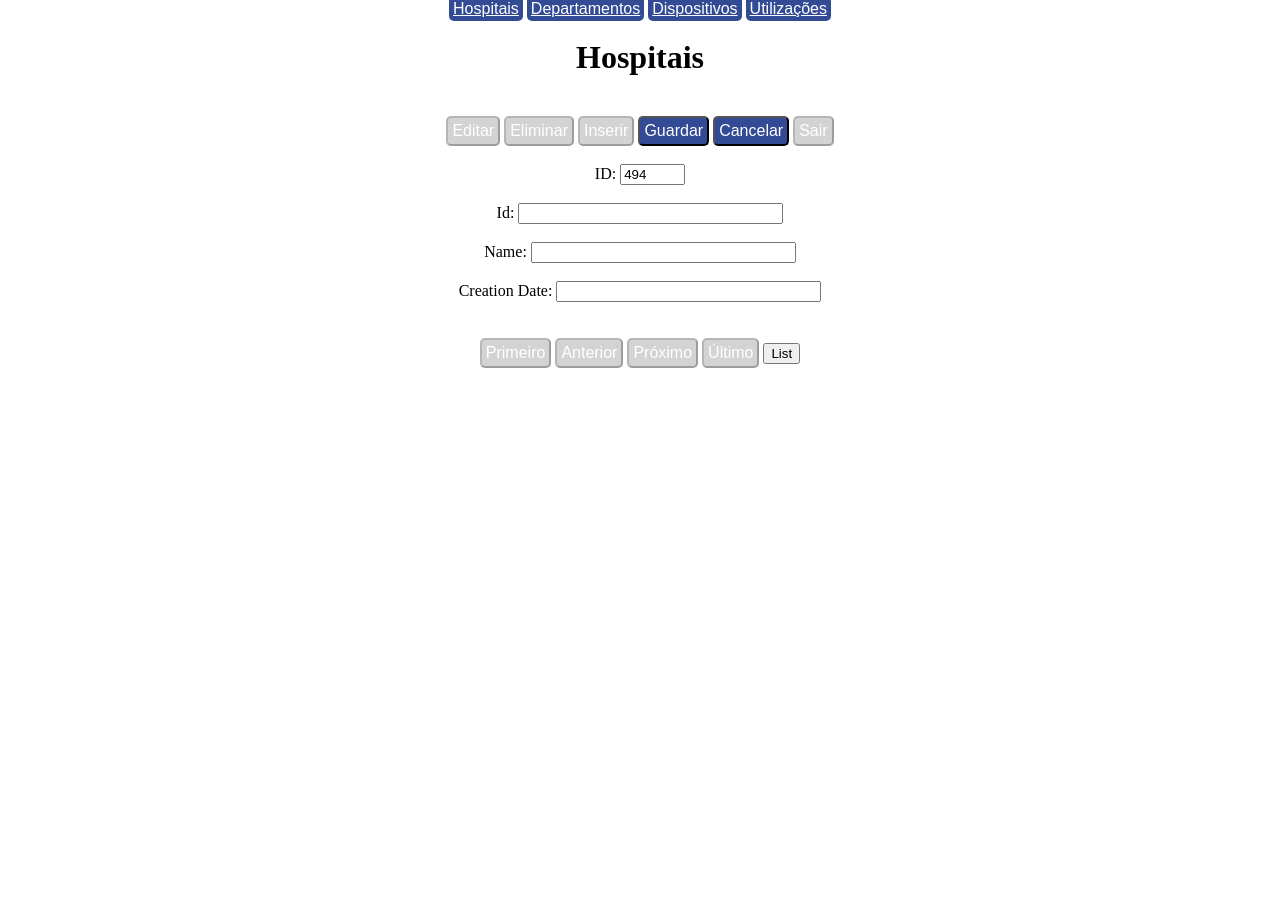
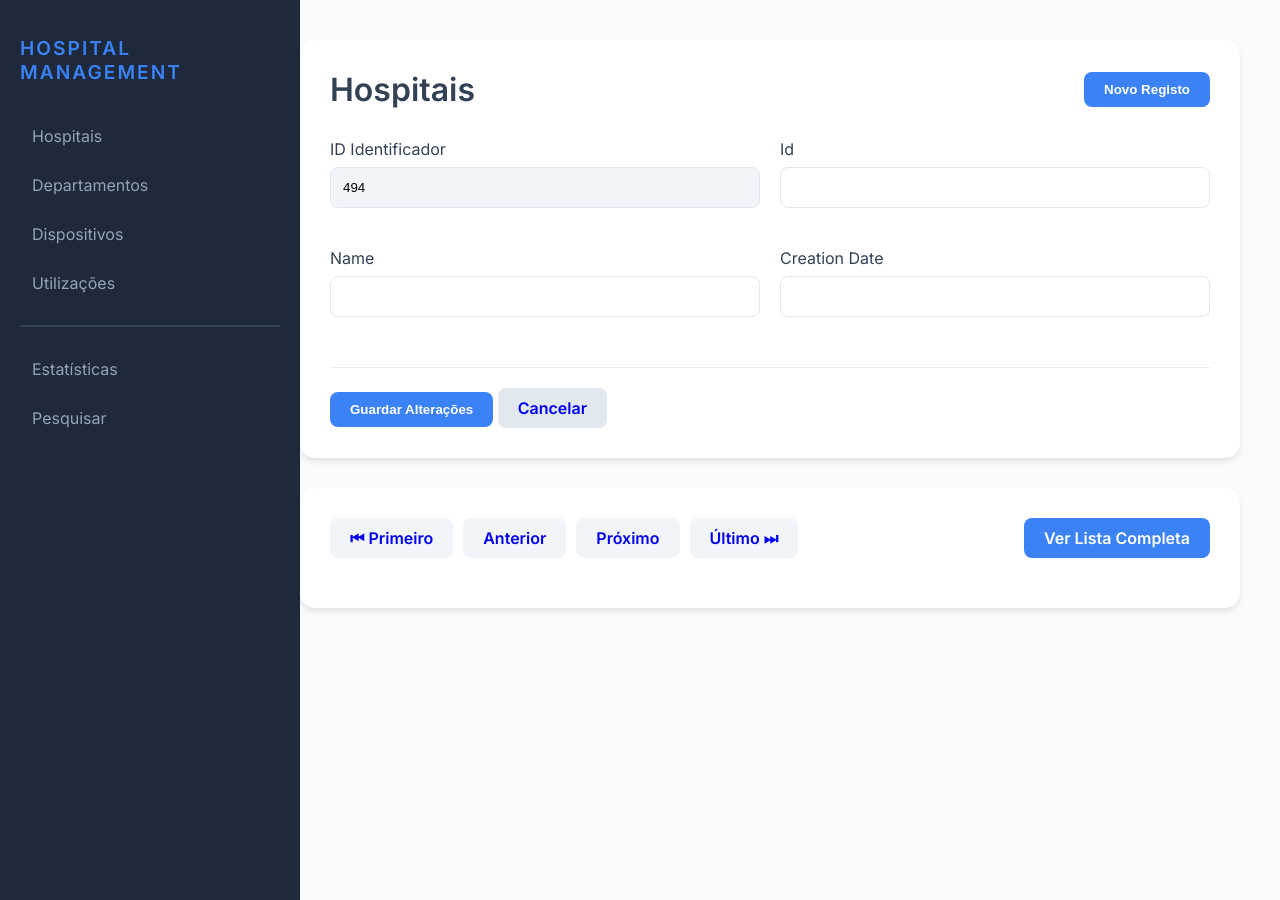
Before and after one commit to pedrods72/g34_project, a Flask app: page /?option=insert in a window 1280 px wide. Run offline with Flask 3, Linux system fonts and the light colour scheme.

Commit message:
commit do index e css atualizados

```diff
--- a/static/css/main.css
+++ b/static/css/main.css
@@ -1,85 +1,98 @@
-body{
-    margin: 0;
-    min-height: 300px;
+:root {
+    --primary: #3b82f6;
+    --dark: #1e293b;
+    --bg: #f8fafc;
+    --text: #334155;
+    --white: #ffffff;
 }
 
-nav{
-    width: 100%;
-    float: left;
+body {
+    font-family: 'Inter', sans-serif;
+    background-color: var(--bg);
+    color: var(--text);
+    margin: 0;
+    display: flex;
 }
 
-.menu{
-    margin: 0;
-    padding: 8px;
-    height: 100%;
-    background-color: #334a94;
-
+/* Sidebar Navigation */
+.sidebar {
+    width: 260px;
+    background: var(--dark);
+    height: 100vh;
+    position: fixed;
+    color: white;
+    padding: 20px;
 }
 
-.menu li{
-    display: inline;
+.sidebar h2 {
+    font-size: 1.2rem;
+    color: var(--primary);
+    text-transform: uppercase;
+    letter-spacing: 2px;
+    margin-bottom: 30px;
 }
 
-.button{
-    font-family: Arial;
-    font-size: 1em;
-    font-style: none;
-    color: #ffffff;
-    padding: 8px;
+.nav-link {
+    display: block;
+    color: #94a3b8;
     text-decoration: none;
+    padding: 12px;
+    border-radius: 8px;
+    margin-bottom: 5px;
+    transition: 0.3s;
 }
 
-.button:link{
-    background-color: #334a94;
-    color: #ffffff;
+.nav-link:hover, .nav-link.active {
+    background: #334155;
+    color: white;
 }
 
-.button:hover{
-    background-color: lightblue;
+/* Main Content */
+.main-content {
+    margin-left: 260px;
+    padding: 40px;
+    width: 100%;
 }
 
-.dados{
-        text-align: center;
-        font-size: 1em;
+.card {
+    background: var(--white);
+    padding: 30px;
+    border-radius: 15px;
+    box-shadow: 0 4px 6px -1px rgba(0,0,0,0.1);
 }
 
-.button1{
-    font-family: Arial;
-    background-color: #334a94;
-    font-size: 1em;
-    font-style: none;
-    color: white;
-    padding: 4px;
-    border-radius: 5px}
+/* Forms & Buttons */
+.btn {
+    padding: 10px 20px;
+    border-radius: 8px;
+    border: none;
+    cursor: pointer;
+    font-weight: 600;
+    transition: 0.2s;
+    text-decoration: none;
+    display: inline-block;
 }
 
-.button1:link{
-    background-color: #334a94;
-    color: #ffffff;
+.btn-primary { background: var(--primary); color: white; }
+.btn-primary:hover { opacity: 0.9; transform: translateY(-1px); }
+
+.form-group { margin-bottom: 20px; }
+label { display: block; margin-bottom: 8px; font-weight: 500; }
+input, select {
+    width: 100%;
+    padding: 12px;
+    border: 1px solid #e2e8f0;
+    border-radius: 8px;
+    box-sizing: border-box;
 }
 
-.button1:hover{
-    background-color: lightblue;
+/* Tables */
+table {
+    width: 100%;
+    border-collapse: collapse;
+    margin-top: 20px;
 }
 
-.button1:disabled{
-    background-color: lightgray;
-}
-
-table {
-  font-family: arial, sans-serif;
-  border-collapse: collapse;
-  width: 50%;
-  margin-left: auto;
-  margin-right: auto;
-}
-
-td, th {
-  border: 1px solid #dddddd;
-  text-align: left;
-  padding: 8px;
-}
-
-tr:nth-child(even) {
-  background-color: #dddddd;
-}
+th { background: #f1f5f9; text-align: left; padding: 15px; }
+td { padding: 15px; border-bottom: 1px solid #f1f5f9; }
+tr:hover { background: #f8fafc; }
--- a/templates/index.html
+++ b/templates/index.html
@@ -1,64 +1,167 @@
-<!doctype html>
-<html lang="en">
-    <head>
-        <meta charset="utf-8">
-        <meta name="viewport" content="width=device-width, initial-scale=1">
-        <title>{{ class_name }} - Gclass System</title>
-        <link rel="stylesheet" href="{{ url_for('static', filename='css/main.css')}}">
-    </head>
-    <body>
-        <div class="navigation" style="text-align: center; margin-bottom: 20px;">
-            <a href="/?class=Hospital" class="button1">Hospitais</a>
-            <a href="/?class=Department" class="button1">Departamentos</a>
-            <a href="/?class=Device" class="button1">Dispositivos</a>
-            <a href="/?class=Utilization" class="button1">Utilizações</a>
+{% extends "layout.html" %}
+{% block content %}
+
+<div class="card">
+    <div style="display: flex; justify-content: space-between; align-items: center; margin-bottom: 30px;">
+        <h1 style="margin: 0;">{{ header }}</h1>
+        <div>
+            <button class="btn btn-primary" onclick="window.location.href='/?option=insert'">Novo Registo</button>
+        </div>
     </div>
 
-        <div class="dados">
-            <h1>{{ header }}</h1>
-            <br>
-            <button id="edit" type="button" {{butshow}} onclick="window.location.href = '/?option=edit'" class="button1">Editar</button>
-            <button id="delete" type="button" {{butshow}} onclick="window.location.href = '/?option=delete'" class="button1">Eliminar</button>
-            <button id="insert" type="button" {{butshow}} onclick="window.location.href = '/?option=insert'" class="button1">Inserir</button>
-            <button id="save" type="submit" form="form" {{butedit}} class="button1">Guardar</button>
-            <button id="cancel" type="button" {{butedit}} onclick="window.location.href = '/?option=cancel'" class="button1">Cancelar</button>
-            <button id="exit" type="button" {{butshow}} onclick="window.location.href = '/?option=exit'" class="button1">Sair</button>
-            <br><br>
+    <form id="form" action="/?class={{ class_name }}&option=save" method="post">
+        <div style="display: grid; grid-template-columns: 1fr 1fr; gap: 20px;">
 
-            <form id="form" action="/?option=save" method="post">
-                <label for="id">ID:</label>
-                <input type="text" readonly id="id" name="id" value="{{id}}" size="5"/>
-                <br><br>
+            <div class="form-group">
+                <label>ID Identificador</label>
+                <input type="text" readonly name="id" value="{{ id }}" style="background: #f1f5f9;">
+            </div>
 
             {% for field_name, value in fields.items() %}
-                    <label for="{{ field_name }}">{{ field_name.replace('_', ' ').title() }}:</label>
-                    <input type="text" {{butedit}} id="{{ field_name }}" name="{{ field_name }}" value="{{ value }}" size="30"/>
-                    <br><br>
+                {% if field_name != 'id' %}
+                <div class="form-group">
+                    <label>{{ field_name.replace('_', ' ').title() }}</label>
+
+                    {% if butedit == 'disabled' %}
+                        {# MODO VISUALIZAÇÃO: Mostra o nome real em vez do ID #}
+                        {% if field_name == 'hospital_id' %}
+                            <input type="text" disabled value="{{ Hospital.obj[value].name if value in Hospital.obj else value }}">
+                        {% elif field_name == 'department_id' %}
+                            <input type="text" disabled value="{{ Hospital.obj[Department.obj[value].hospital_id].name if value in Department.obj else value }}">
+                            <input type="text" disabled value="{{ Department.obj[value].title if value in Department.obj else value }}">
+                        {% elif field_name == 'device_id' %}
+                            <input type="text" disabled value="{{ Device.obj[value].category if value in Device.obj else value }}">
+                        {% else %}
+                            <input type="text" disabled value="{{ value }}">
+                        {% endif %}
+
+                    {% else %}
+    {# MODO EDIÇÃO / INSERÇÃO #}
+
+                        {% if field_name == 'hospital_id' %}
+                            <select name="hospital_id" id="select-hospital" onchange="filtrarDepartamentos()">
+                                <option value="">Selecione um Hospital</option>
+                                {% for h in hospitais_todos %}
+                                    <option value="{{ h.id }}" {{ 'selected' if h.id|string == value|string }}>{{ h.name }}</option>
                                 {% endfor %}
+                            </select>
+
+                        {% elif field_name == 'department_id' %}
+                            {# Se for Utilization, o hospital_id não existe na classe, então criamos um select auxiliar apenas para filtro #}
+                            {% if class_name == 'Utilization' %}
+                                <select id="select-hospital" style="margin-bottom: 10px; border-color: blue;" onchange="filtrarDepartamentos()">
+                                    <option value="">-- Filtrar por Hospital --</option>
+                                    {% for h in hospitais_todos %}
+                                        <option value="{{ h.id }}">{{ h.name }}</option>
+                                    {% endfor %}
+                                </select>
+                                <br>
+                            {% endif %}
+
+                            <select name="department_id" id="select-department">
+                                <option value="">Selecione um Departamento</option>
+                                {% for d in depts_todos %}
+                                    {# REMOVIDO O IF QUE ESTAVA A BLOQUEAR. O filtro agora é via JavaScript usando o data-hospital #}
+                                    <option value="{{ d.id }}" data-hospital="{{ d.hospital_id }}" {{ 'selected' if d.id|string == value|string }}>
+                                        {{ d.title }}
+                                    </option>
+                                {% endfor %}
+                            </select>
+
+                        {% elif field_name == 'device_id' %}
+                            <select name="device_id">
+                                <option value="">Selecione um Dispositivo</option>
+                                {% for dev in devices_todos %}
+                                    <option value="{{ dev.id }}" {{ 'selected' if dev.id|string == value|string }}>{{ dev.category }} (SN: {{ dev.id }})</option>
+                                {% endfor %}
+                            </select>
+
+                        {% else %}
+                            <input type="text" {{ butedit }} id="{{ field_name }}" name="{{ field_name }}" value="{{ value }}" size="30"/>
+                        {% endif %}
+
+                    {% endif %}
+                </div>
+                {% endif %}
+            {% endfor %}
+        </div>
+
+        <div style="margin-top: 30px; border-top: 1px solid #eee; padding-top: 20px;">
+            {% if butedit == 'enabled' %}
+                <button type="submit" class="btn btn-primary">Guardar Alterações</button>
+                <a href="/?option=cancel" class="btn" style="background: #e2e8f0;">Cancelar</a>
+            {% else %}
+                <a href="/?option=edit" class="btn btn-primary">Editar</a>
+                <a href="/?option=delete" class="btn" style="background: #fee2e2; color: #991b1b;">Eliminar</a>
+            {% endif %}
+        </div>
+    </form>
+</div>
+
+<div class="card" style="margin-top: 30px;">
+    <div style="display: flex; gap: 10px; margin-bottom: 20px;">
+        <a href="/?option=first" class="btn" style="background: #f1f5f9;">⏮ Primeiro</a>
+        <a href="/?option=previous" class="btn" style="background: #f1f5f9;">Anterior</a>
+        <a href="/?option=next" class="btn" style="background: #f1f5f9;">Próximo</a>
+        <a href="/?option=last" class="btn" style="background: #f1f5f9;">Último ⏭</a>
+        <a href="/?option=list" class="btn" style="background: #3b82f6; color: white; margin-left: auto;">Ver Lista Completa</a>
+    </div>
+
     {% if show_list %}
-	 <table border="1">
+    <table>
+        <thead>
             <tr>
-   	 {% for title in titles %}
+                {% for title in titles if title != 'Id' %}
                     <th>{{ title }}</th>
                 {% endfor %}
             </tr>
+        </thead>
+        <tbody>
             {% for row in list_data %}
             <tr>
-	  {% for att in row.values() %}
-     	  	<td>{{ att }}</td>
+                {% for field, val in row.items() if field != 'id' %}
+                    <td>{{ val }}</td>
                 {% endfor %}
             </tr>
             {% endfor %}
+        </tbody>
     </table>
     {% endif %}
-            </form>
+</div>
 
-            <br>
-            <button id="first" type="button" {{butshow}} onclick="window.location.href = '/?option=first'" class="button1">Primeiro</button>
-            <button id="previous" type="button" {{butshow}} onclick="window.location.href = '/?option=previous'" class="button1">Anterior</button>
-            <button id="next" type="button" {{butshow}} onclick="window.location.href = '/?option=next'" class="button1">Próximo</button>
-            <button id="last" type="button" {{butshow}} onclick="window.location.href = '/?option=last'" class="button1">Último</button>
-	    <a href="/?class={{ class_name }}&option=list"><button>List</button></a>
-        </div>
-    </body>
-</html>
+<script>
+function filtrarDepartamentos() {
+    const selectHospital = document.getElementById('select-hospital');
+    const selectDept = document.getElementById('select-department');
+
+    // Se não existirem estes elementos nesta página concreta, não faz nada
+    if (!selectHospital || !selectDept) return;
+
+    const hospitalEscolhido = selectHospital.value;
+    const options = selectDept.getElementsByTagName('option');
+
+    for (let i = 0; i < options.length; i++) {
+        const opt = options[i];
+
+        // A opção padrão "Selecione um Departamento" nunca é escondida
+        if (opt.value === "") continue;
+
+        const deptHospital = opt.getAttribute('data-hospital');
+
+        // Se nenhum hospital for selecionado ou se o departamento pertencer ao hospital escolhido
+        if (hospitalEscolhido === "" || deptHospital === hospitalEscolhido) {
+            opt.style.display = '';      // Mostra a opção
+        } else {
+            opt.style.display = 'none';  // Esconde a opção
+        }
+    }
+}
+
+// Executa automaticamente ao carregar a página para que, em modo de edição,
+// o dropdown de departamentos já apareça devidamente filtrado se aplicável.
+document.addEventListener("DOMContentLoaded", function() {
+    filtrarDepartamentos();
+});
+</script>
+
+{% endblock %}
--- /dev/null
+++ b/templates/layout.html
@@ -0,0 +1,38 @@
+<!doctype html>
+<html lang="pt">
+<head>
+    <meta charset="utf-8">
+    <meta name="viewport" content="width=device-width, initial-scale=1">
+    <title>Gclass System</title>
+    <link rel="stylesheet" href="{{ url_for('static', filename='css/main.css') }}">
+    <link href="https://fonts.googleapis.com/css2?family=Inter:wght@400;600&display=swap" rel="stylesheet">
+</head>
+<body>
+    <div class="sidebar">
+        <h2>Hospital Management</h2>
+        <nav>
+            <a href="/?class=Hospital" class="nav-link">Hospitais</a>
+            <a href="/?class=Department" class="nav-link">Departamentos</a>
+            <a href="/?class=Device" class="nav-link">Dispositivos</a>
+            <a href="/?class=Utilization" class="nav-link">Utilizações</a>
+            <hr style="border: 0.5px solid #334155; margin: 20px 0;">
+            <a href="/stats" class="nav-link">Estatísticas</a>
+            <a href="/search?class=Hospital" class="nav-link">Pesquisar</a>
+        </nav>
+    </div>
+
+    <div class="main-content">
+        {% with messages = get_flashed_messages(with_categories=true) %}
+            {% for category, message in messages %}
+                <div style="padding: 15px; border-radius: 8px; margin-bottom: 20px;
+                            background: {{ '#dcfce7' if category=='success' else '#fee2e2' }};
+                            color: {{ '#166534' if category=='success' else '#991b1b' }};">
+                    {{ message }}
+                </div>
+            {% endfor %}
+        {% endwith %}
+
+        {% block content %}{% endblock %}
+    </div>
+</body>
+</html>
```
Also changed, not shown: layout.html (deleted, +0 -38 lines), search.html (deleted, +0 -60 lines), templates/search.html (added, +60 -0 lines), testeclasses.py (+60 -4 lines), data/HospitalData.db. Lines whose indentation alone changed are shown as unchanged.
